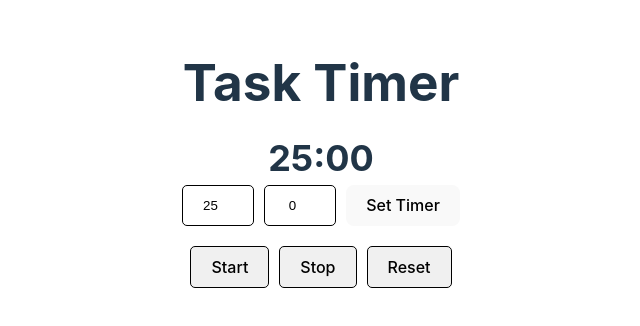
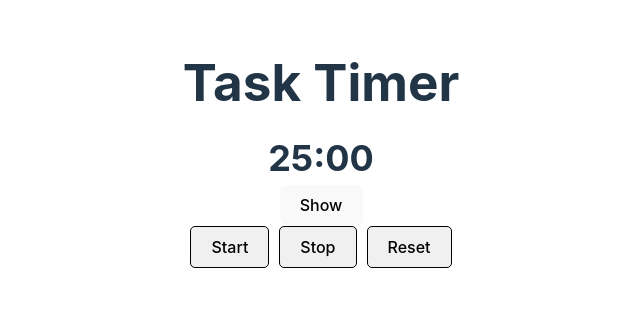
Before and after one commit to jamdlaw/task_timer, a React (Vite) app in the folder pomodoro-react-app/: page / in a window 1280 px wide. Shown: the top 326 px of the page, without its empty margins (319-959 px from the left). Built offline with nearby package versions, Linux system fonts and the light colour scheme.

Commit message:
added show hide for set timer inputs

```diff
--- a/pomodoro-react-app/src/App.jsx
+++ b/pomodoro-react-app/src/App.jsx
@@ -8,6 +8,7 @@ function App() {
   const [inputMinutes, setInputMinutes] = useState(25);
   const [inputSeconds, setInputSeconds] = useState(0);
   const timerRef = useRef(null);
+  const [isInputVisible, setIsInputVisible] = useState(false);
 
   const startTimer = () => {
     if (timerRef.current !== null) return; // Prevent multiple intervals
@@ -50,10 +51,18 @@ function App() {
     setSeconds(parseInt(inputSeconds));
   };
 
+  const toggleInputVisibility = () => {
+    setIsInputVisible(!isInputVisible);
+  };
+
   return (
     <div className="app">
       <h1>Task Timer</h1>
       <Clock minutes={minutes} seconds={seconds} />
+      <button onClick={toggleInputVisibility}>
+        {isInputVisible ? 'Hide' : 'Show'}
+      </button>
+      {isInputVisible &&
         <div className="input-group">
           <input
             type="number"
@@ -69,6 +78,7 @@ function App() {
           />
           <button onClick={handleSetTimer}>Set Timer</button>
         </div>
+      }
       <div className="buttons-group">
         <button onClick={startTimer}>Start</button>
         <button onClick={stopTimer}>Stop</button>
```
Lines whose indentation alone changed are shown as unchanged.
